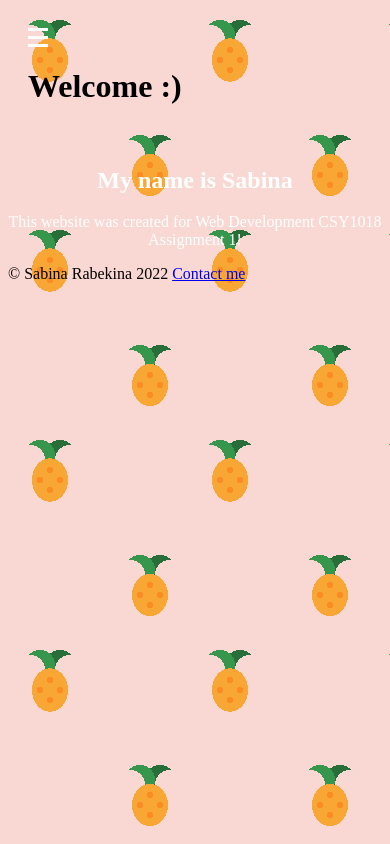
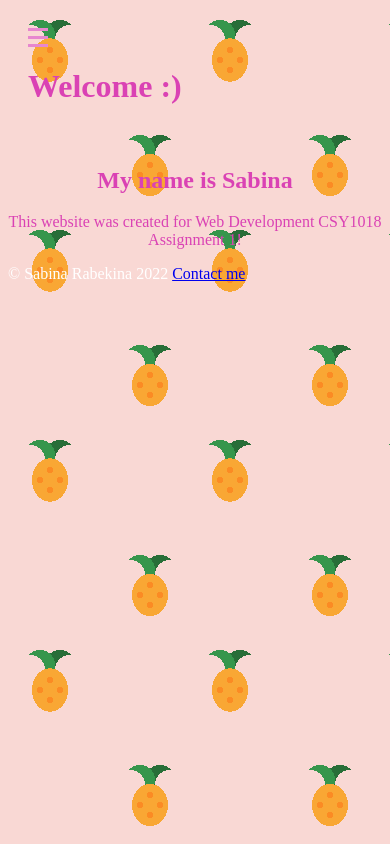
Before and after one commit to sabina31/AS1, a plain HTML site: page index.html in a window 390 px wide. Drawn offline with nearby package versions, Linux system fonts and the light colour scheme.

Commit message:
Colors adjusted

```diff
--- a/indexmobile.css
+++ b/indexmobile.css
@@ -47,29 +47,31 @@ body
     }
 
 main{
-color: #da42b4;
+ color: #da42b4;
 text-align: center;
+grid-area:main;
 }
 .shownav {
     height: 0.8em;
     width: 1.25em;
     display: block;
-     border-top: 0.2em solid white;
-    border-bottom: 0.2em solid white;
+     border-top: 0.2em solid #e787cf;
+    border-bottom: 0.2em solid #e787cf;
 }
 .shownav:before {
         content: '';
          position: absolute;
          width: 1.25em;
          margin-top: 0.3em;
-         border-top: 0.2em solid #fff;
+         border-top: 0.2em solid #e787cf;
     }
 header {
+    color:#da42b4;
     padding:20px;
     grid-area:header;
 }
 nav {
-    background-color:yellow;
+    background-color:#f7b6af;
     grid-area:nav;
     display: block;
     position: fixed;
@@ -80,12 +82,9 @@ nav {
     transform: translate(100%, 0);
     transition: transform 0.5s ease-in;
     }
-main{
-    color:white;
-    grid-area:main;
-}
 footer{
     grid-area:footer;
+    color:white;
 }
 #clicked .shownav {display: block;}
 #clicked .off {display: none;}
```
